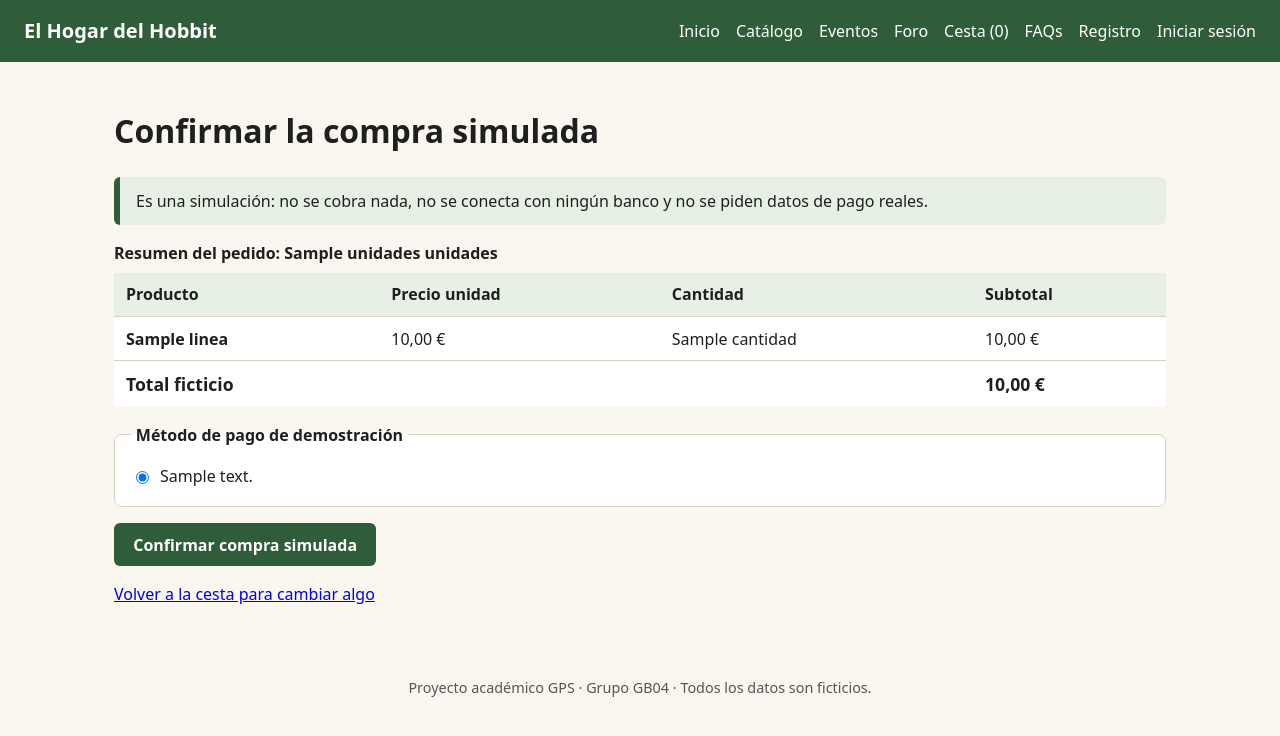
After one commit to Daviiiidmtp/Proyecto-GPS-26-27-GB04, a Flask app: template Proyecto/app/templates/cesta/checkout.html in a window 1280 px wide. The commit adds this page. Shown: the top 736 px of the page. Run offline with Flask 3, Linux system fonts and the light colour scheme; the template is opened without the code that fills it: most values are stand-ins (such as "Sample title", 1, 10 or a date in 2020).

Commit message:
GB04-109 #time 2h 45m #comment Interfaz de la compra simulada: resumen del pedido, método de pago de demostración y 9 pruebas #done

```diff
--- a/Proyecto/app/static/css/cesta.css
+++ b/Proyecto/app/static/css/cesta.css
@@ -27,3 +27,13 @@
   .tabla-cesta tr { display: block; border-bottom: 1px solid #d9d2c3; padding: .5rem 0; }
   .tabla-cesta th, .tabla-cesta td { display: block; border: 0; padding: .2rem .5rem; }
 }
+/* Resumen de la compra simulada (US-17) */
+.metodos-pago { border: 1px solid #d9d2c3; border-radius: 8px; padding: .75rem 1rem; margin: 1rem 0; background: #fff; }
+.metodos-pago legend { font-weight: 600; padding: 0 .3rem; }
+.metodo-pago { display: flex; align-items: center; gap: .5rem; padding: .35rem 0; }
+.metodos-pago[aria-invalid="true"] { border: 2px solid var(--error); }
+.boton-confirmar {
+  padding: .6rem 1.2rem; border: 0; border-radius: 6px; background: var(--verde); color: #fff;
+  font: inherit; font-weight: 700; cursor: pointer;
+}
+.boton-confirmar:disabled { opacity: .7; cursor: wait; }
--- /dev/null
+++ b/Proyecto/app/templates/cesta/checkout.html
@@ -0,0 +1,60 @@
+{% extends "base.html" %}
+{% block titulo %}Confirmar compra · El Hogar del Hobbit{% endblock %}
+{% macro euros(valor) %}{{ '%.2f'|format(valor)|replace('.', ',') }} €{% endmacro %}
+{% block contenido %}
+  <link rel="stylesheet" href="{{ url_for('static', filename='css/usuarios.css') }}">
+  <link rel="stylesheet" href="{{ url_for('static', filename='css/cesta.css') }}">
+  <h1>Confirmar la compra simulada</h1>
+  <p class="aviso aviso-info" role="note">Es una simulación: no se cobra nada, no se conecta con ningún banco y no se piden datos de pago reales.</p>
+
+  {# US-17-AC-02: resumen con artículos, cantidades, precios y total antes de confirmar #}
+  <table class="tabla-cesta">
+    <caption>Resumen del pedido: {{ datos.unidades }} {{ 'unidad' if datos.unidades == 1 else 'unidades' }}</caption>
+    <thead>
+      <tr>
+        <th scope="col">Producto</th>
+        <th scope="col">Precio unidad</th>
+        <th scope="col">Cantidad</th>
+        <th scope="col">Subtotal</th>
+      </tr>
+    </thead>
+    <tbody>
+      {% for l in datos.lineas %}
+        <tr>
+          <th scope="row">{{ l.nombre }}</th>
+          <td>{{ euros(l.precio) }}</td>
+          <td>{{ l.cantidad }}</td>
+          <td>{{ euros(l.subtotal) }}</td>
+        </tr>
+      {% endfor %}
+    </tbody>
+    <tfoot>
+      <tr><th scope="row" colspan="3">Total ficticio</th><td><strong>{{ euros(datos.total) }}</strong></td></tr>
+    </tfoot>
+  </table>
+
+  {# US-17-AC-01: solo métodos de demostración, sin pedir datos financieros #}
+  <form class="form-checkout" method="post" action="/cesta/confirmar">
+    <input type="hidden" name="codigo" value="{{ codigo }}">
+    <fieldset class="metodos-pago">
+      <legend>Método de pago de demostración</legend>
+      {% for clave, texto in metodos.items() %}
+        <label class="metodo-pago">
+          <input type="radio" name="metodo_pago" value="{{ clave }}" required {% if loop.first %}checked{% endif %}>
+          {{ texto }}
+        </label>
+      {% endfor %}
+    </fieldset>
+    <button type="submit" class="boton-confirmar">Confirmar compra simulada</button>
+  </form>
+  <p><a href="{{ url_for('cesta.ver_cesta') }}">Volver a la cesta para cambiar algo</a></p>
+
+  <script>
+    // Mensaje de carga: el botón se desactiva al enviar para no confirmar dos veces
+    document.querySelector(".form-checkout").addEventListener("submit", function () {
+      var boton = this.querySelector("button");
+      boton.disabled = true;
+      boton.textContent = "Procesando la compra simulada…";
+    });
+  </script>
+{% endblock %}
```
Also changed, not shown: Proyecto/app/routes/cesta.py (+10 -6 lines), Proyecto/tests/test_cesta_pantalla.py (+4 -3 lines), Proyecto/tests/test_checkout_pantalla.py (added, +99 -0 lines).
